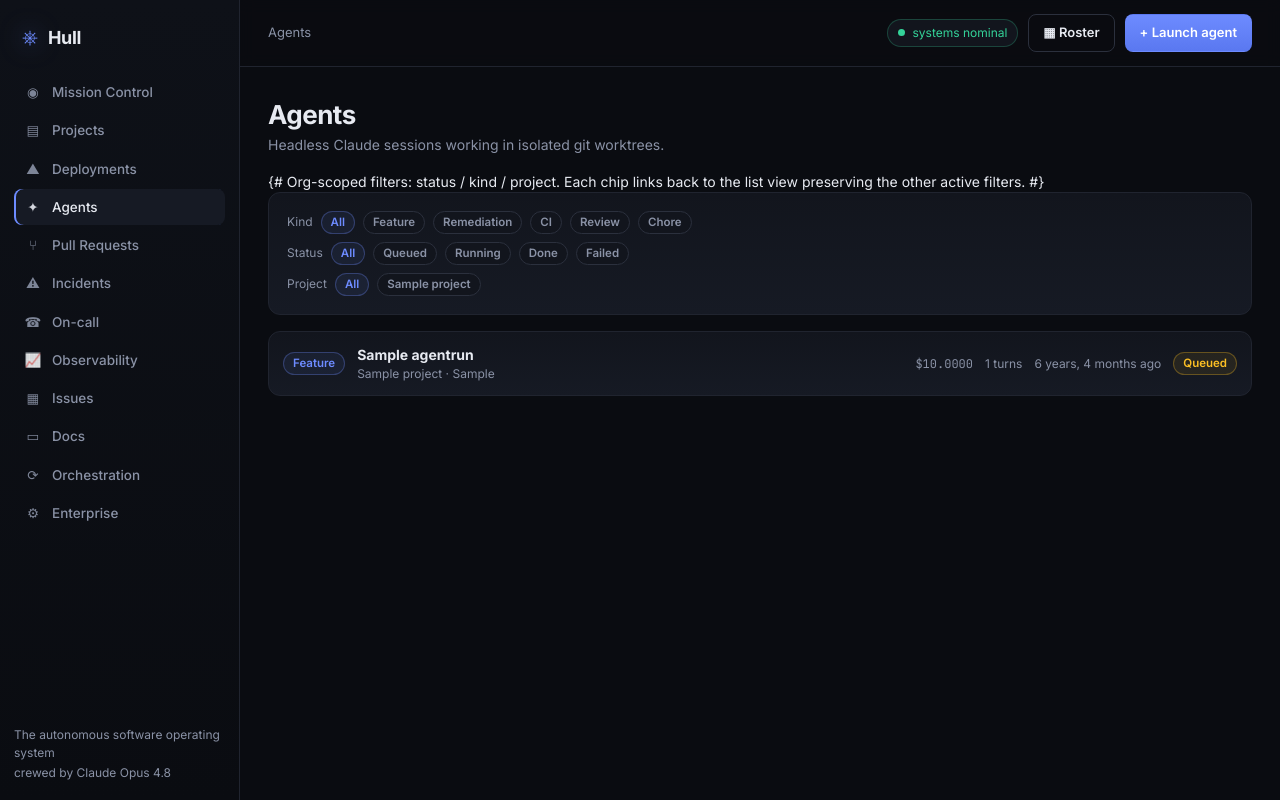
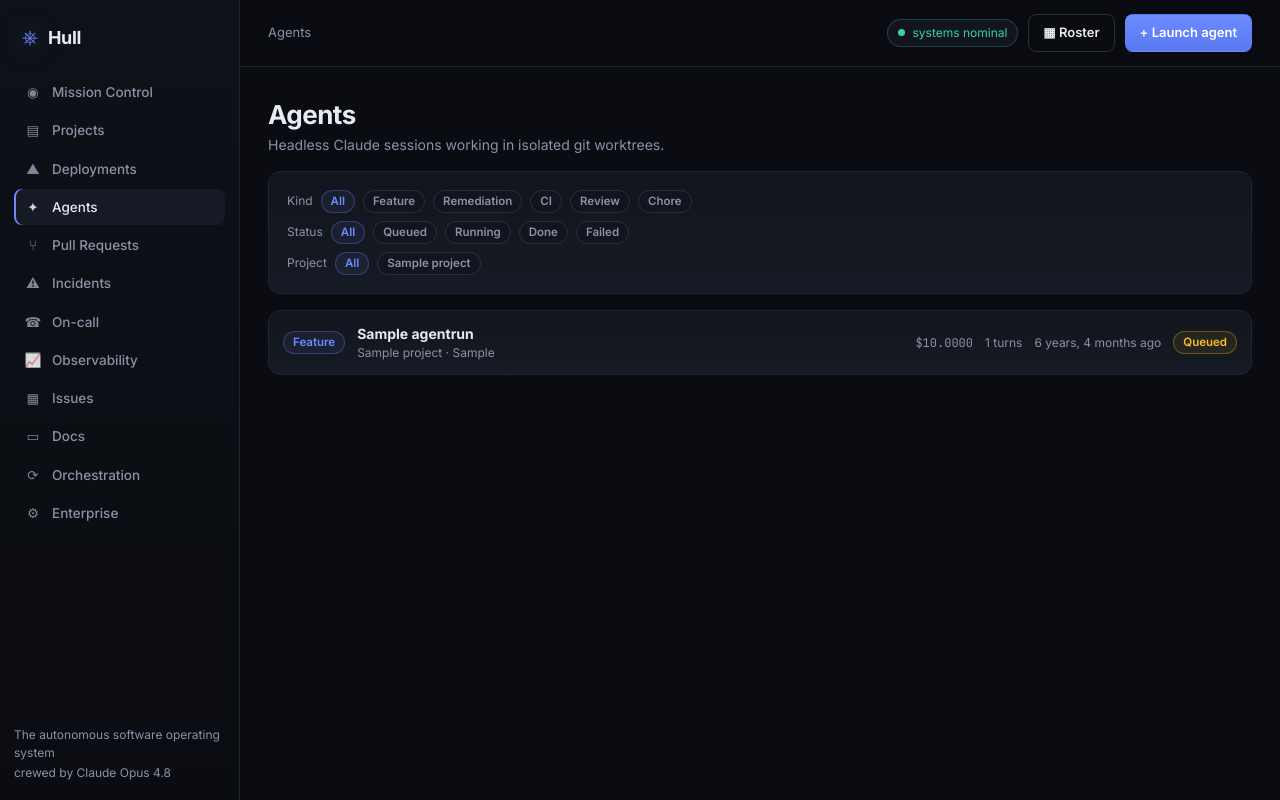
Before and after one commit to jhmaddox/hull-claude-build-day, a Django app: page /agents/ in a window 1280 px wide. Run offline with Django 5.2, Linux system fonts and the light colour scheme; a user stored in the database is signed in; tables that the repository leaves empty hold one stand-in row (values such as "Sample post"); some libraries are stand-ins or nearby versions.

Commit message:
Small fixes: Mission Control behind auth (login_required); style password/email/search inputs; agents multi-line {# #} -> {% comment %}; (projects search bar already existed, now styled)

```diff
--- a/agents/templates/agents/list.html
+++ b/agents/templates/agents/list.html
@@ -16,8 +16,8 @@
   {% if running %}<span class="pill pill-live"><span class="dot dot-live"></span> {{ running }} working</span>{% endif %}
 </div>
 
-{# Org-scoped filters: status / kind / project. Each chip links back to the
-   list view preserving the other active filters. #}
+{% comment %}Org-scoped filters: status / kind / project. Each chip links back to
+the list view preserving the other active filters.{% endcomment %}
 <div class="card mb-16">
   <div class="row gap-8" style="flex-wrap:wrap; align-items:baseline;">
     <span class="muted small">Kind</span>
--- a/core/views.py
+++ b/core/views.py
@@ -1,3 +1,4 @@
+from django.contrib.auth.decorators import login_required
 from django.db.models import Q
 from django.shortcuts import render
 
@@ -57,6 +58,7 @@ def _org_scope(qs, request):
     return qs.filter(Q(**{field: org}) | Q(**{f"{field}__isnull": True}))
 
 
+@login_required
 def dashboard(request):
     """The Hull mission-control home: everything at a glance."""
     _adopt_deployments()
@@ -95,6 +97,7 @@ def dashboard(request):
     return render(request, "core/dashboard.html", ctx)
 
 
+@login_required
 def feed(request):
     """HTMX-polled activity feed fragment."""
     _adopt_deployments()
--- a/static/css/helm.css
+++ b/static/css/helm.css
@@ -161,7 +161,7 @@ code, pre, .mono { font-family: var(--mono); }
 .btn[disabled] { opacity: .5; cursor: not-allowed; }
 
 /* ---- forms ---- */
-input[type=text], input[type=url], input[type=number], textarea, select {
+input[type=text], input[type=url], input[type=number], input[type=password], input[type=email], input[type=search], textarea, select {
   width: 100%; padding: 9px 12px; border-radius: var(--radius-sm);
   background: var(--bg-2); border: 1px solid var(--border-2); color: var(--text);
   font-family: inherit; font-size: 13.5px;
```
